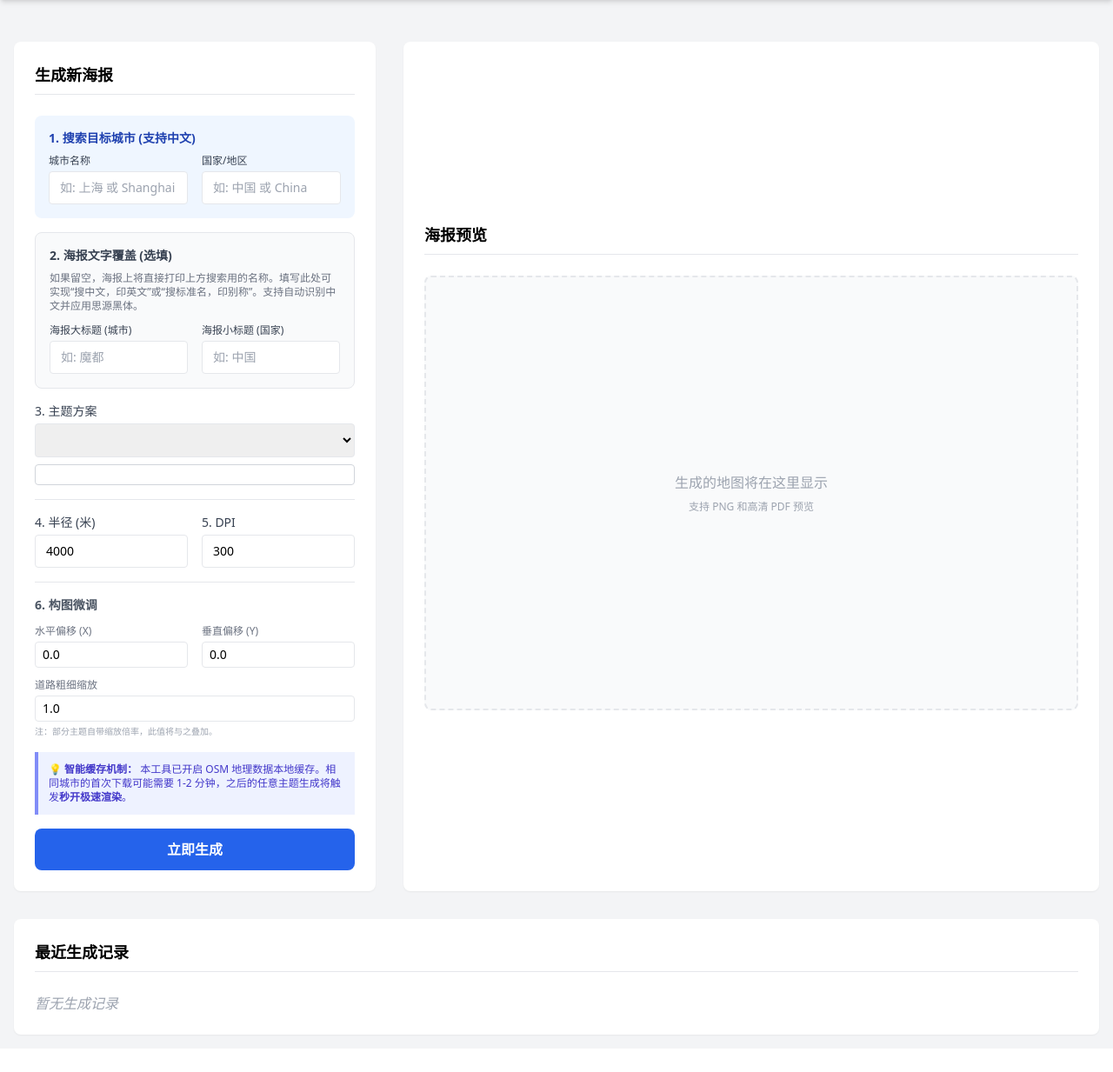
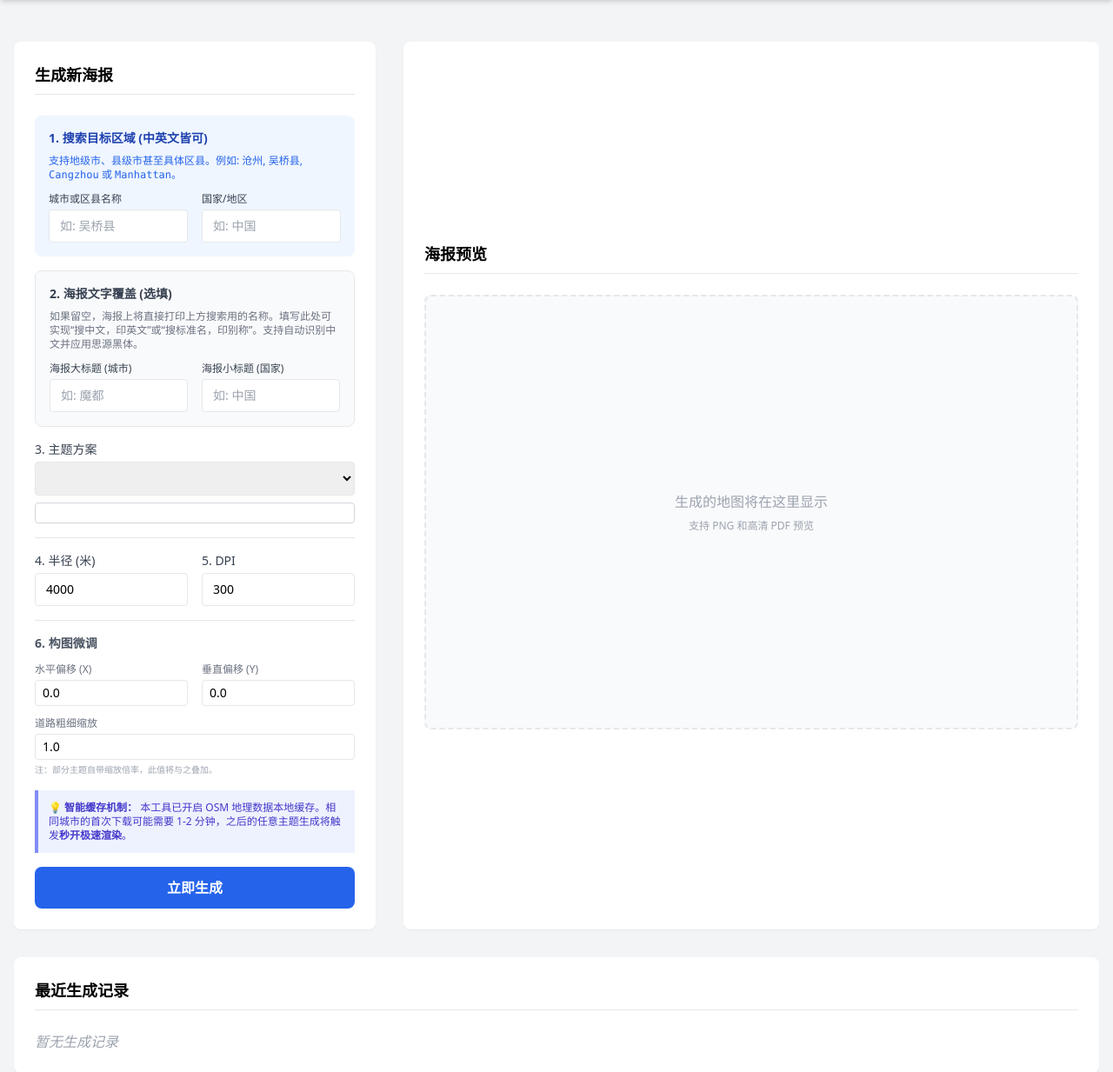
Before and after one commit to tomfocker/maptoposter-web, a FastAPI app: page / in a window 1280 px wide. Shown: the part 60-1293 px from the top of the page at 87% size. Before the commit the page ends 1252 px from the top, so only its background shows below. Run offline with FastAPI, Linux system fonts and the light colour scheme; lists and menus that the app fills with data are empty; some libraries are stand-ins or nearby versions.

Commit message:
ui: clarify search supports county and chinese inputs

```diff
--- a/app/templates/index.html
+++ b/app/templates/index.html
@@ -10,15 +10,16 @@
             <div class="space-y-4">
                 <!-- 城市搜索 (后台地理编码用) -->
                 <div class="bg-blue-50 p-4 rounded-lg mb-4">
-                    <h3 class="text-sm font-semibold text-blue-800 mb-2">1. 搜索目标城市 (支持中文)</h3>
+                    <h3 class="text-sm font-semibold text-blue-800 mb-2">1. 搜索目标区域 (中英文皆可)</h3>
+                    <p class="text-xs text-blue-600 mb-3">支持地级市、县级市甚至具体区县。例如: <code>沧州</code>, <code>吴桥县</code>, <code>Cangzhou</code> 或 <code>Manhattan</code>。</p>
                     <div class="grid grid-cols-2 gap-4">
                         <div>
-                            <label class="block text-xs font-medium text-gray-700 mb-1">城市名称</label>
-                            <input type="text" name="city" placeholder="如: 上海 或 Shanghai" class="w-full border rounded px-3 py-2 text-sm" required>
+                            <label class="block text-xs font-medium text-gray-700 mb-1">城市或区县名称</label>
+                            <input type="text" name="city" placeholder="如: 吴桥县" class="w-full border rounded px-3 py-2 text-sm" required>
                         </div>
                         <div>
                             <label class="block text-xs font-medium text-gray-700 mb-1">国家/地区</label>
-                            <input type="text" name="country" placeholder="如: 中国 或 China" class="w-full border rounded px-3 py-2 text-sm" required>
+                            <input type="text" name="country" placeholder="如: 中国" class="w-full border rounded px-3 py-2 text-sm" required>
                         </div>
                     </div>
                 </div>
```
